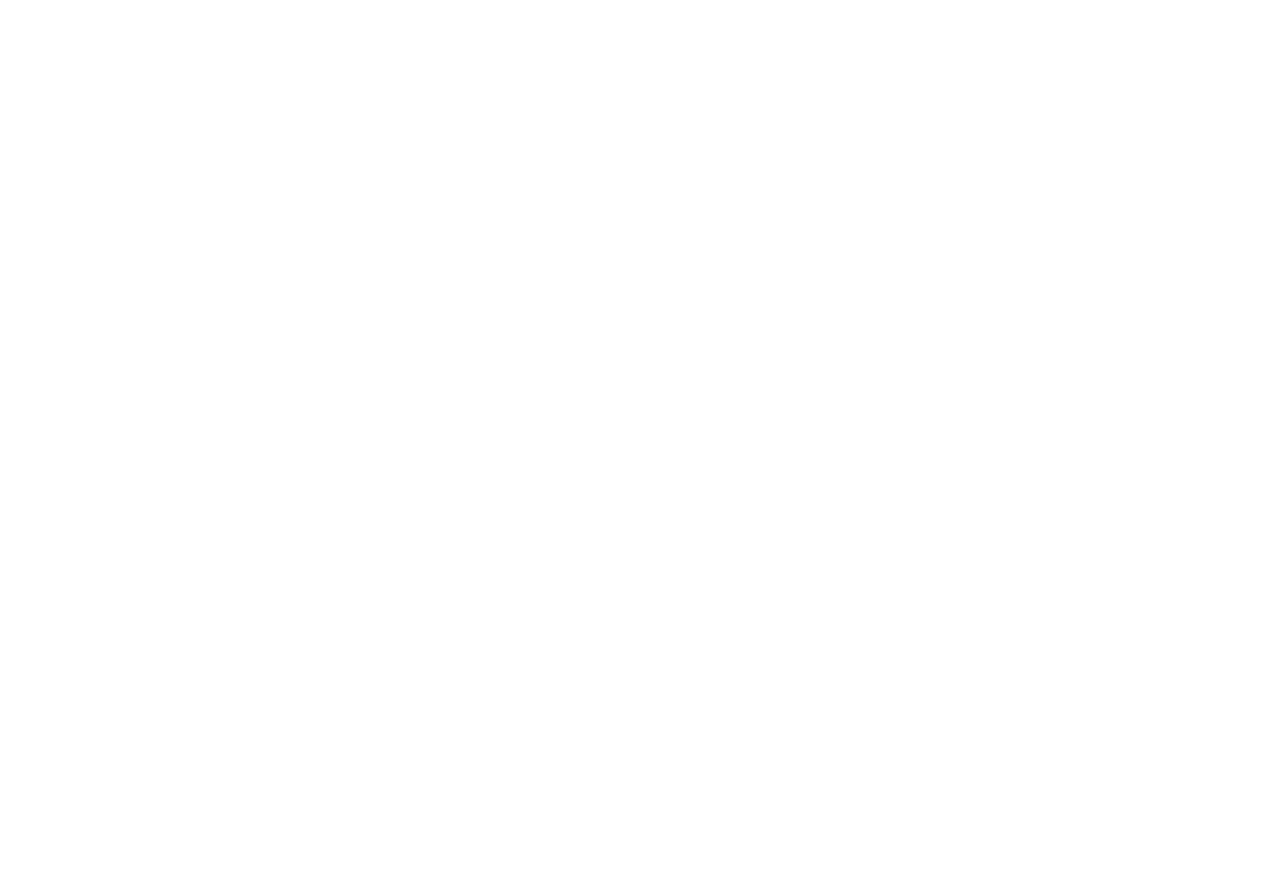
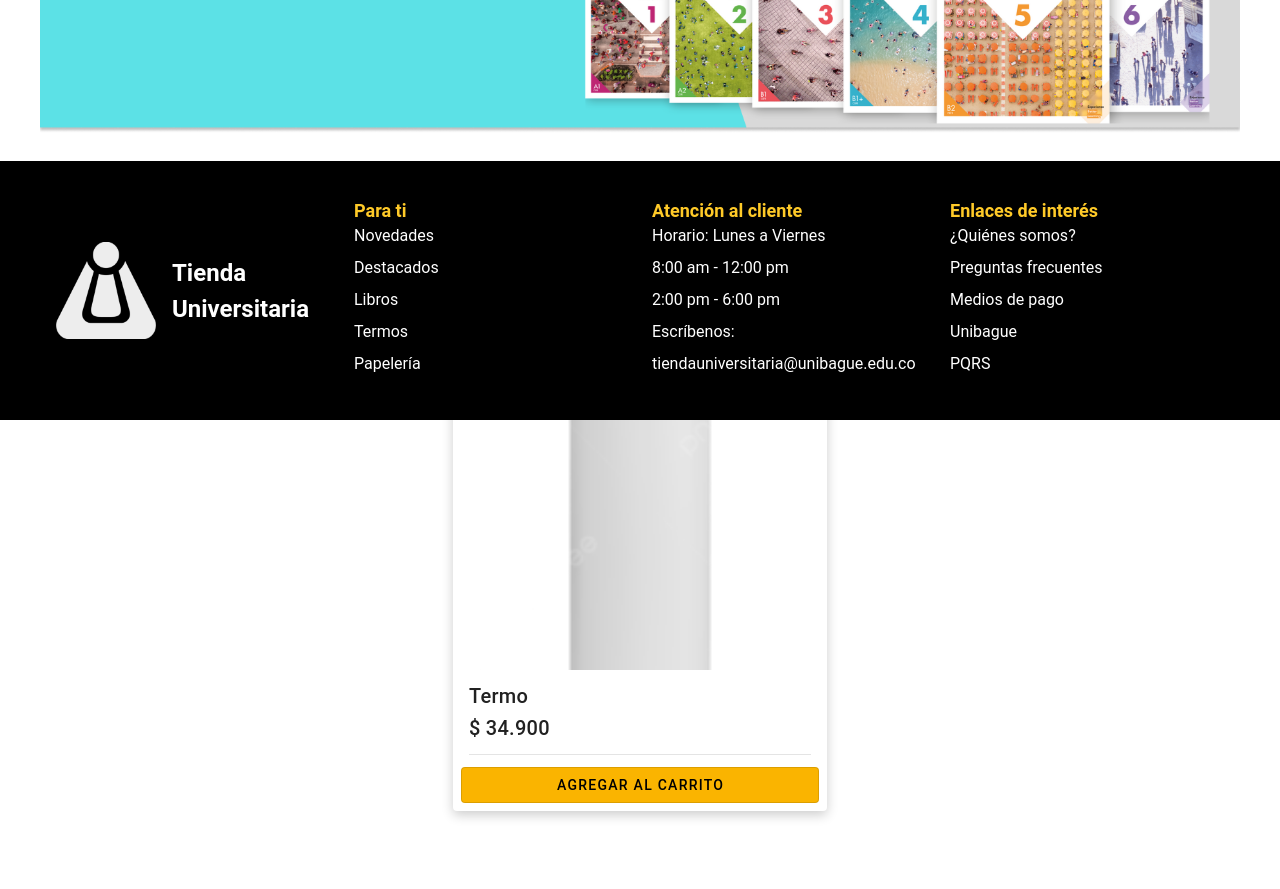
Before and after one commit to Konan03/unitienda-front, a Vue app: page / in a window 1280 px wide. Shown: the part 380-1269 px from the top of the page. Before the commit the page ends 800 px from the top, so only its background shows below. Built offline with nearby package versions, Linux system fonts and the light colour scheme.

Commit message:
add home

```diff
--- a/src/App.vue
+++ b/src/App.vue
@@ -3,11 +3,13 @@
     <v-main>
       <Navbar />
       <router-view />
+
     </v-main>
   </v-app>
 </template>
 
 <script setup>
+import Footer from "./components/footer/Footer.vue";
 import Navbar from "./components/navbar/Navbar.vue";
 
 </script>
--- /dev/null
+++ b/src/components/footer/Footer.vue
@@ -0,0 +1,85 @@
+<template>
+    <v-footer app class="footer">
+      <v-container>
+        <v-row>
+          <!-- Logo y nombre -->
+          <v-col class="d-flex align-center">
+            <v-img src="/src/assets/img/unibague 2.png" max-width="100"></v-img>
+            <div class="ml-4">
+              <h2 class="footer-title">Tienda<br>Universitaria</h2>
+            </div>
+          </v-col>
+
+          <!-- Sección Para ti -->
+          <v-col>
+            <h3 class="footer-subtitle">Para ti</h3>
+            <ul class="footer-list">
+              <li>Novedades</li>
+              <li>Destacados</li>
+              <li>Libros</li>
+              <li>Termos</li>
+              <li>Papelería</li>
+            </ul>
+          </v-col>
+
+          <!-- Sección Atención al cliente -->
+          <v-col>
+            <h3 class="footer-subtitle">Atención al cliente</h3>
+            <ul class="footer-list">
+              <li>Horario: Lunes a Viernes</li>
+              <li>8:00 am - 12:00 pm</li>
+              <li>2:00 pm - 6:00 pm</li>
+              <li>Escríbenos:</li>
+              <li>tiendauniversitaria@unibague.edu.co</li>
+            </ul>
+          </v-col>
+
+          <!-- Sección Enlaces de interés -->
+          <v-col>
+            <h3 class="footer-subtitle">Enlaces de interés</h3>
+            <ul class="footer-list">
+              <li>¿Quiénes somos?</li>
+              <li>Preguntas frecuentes</li>
+              <li>Medios de pago</li>
+              <li>Unibague</li>
+              <li>PQRS</li>
+            </ul>
+          </v-col>
+        </v-row>
+      </v-container>
+    </v-footer>
+  </template>
+
+  <script setup>
+    //
+  </script>
+
+  <style scoped>
+  .footer {
+    background-color: #000000;
+    color: #ffffff;
+    padding: 20px 0;
+  }
+
+  .footer-title {
+    font-size: 24px;
+    font-weight: bold;
+  }
+
+  .footer-subtitle {
+    color: #ffca28;
+    font-size: 18px;
+    font-weight: bold;
+  }
+
+  .footer-list {
+    list-style: none;
+    padding: 0;
+    margin: 0;
+  }
+
+  .footer-list li {
+    font-size: 16px;
+    margin-bottom: 8px;
+  }
+  </style>
--- /dev/null
+++ b/src/components/home/benefitsBar/BenefitsBar.vue
@@ -0,0 +1,56 @@
+<template>
+    <v-container>
+      <!-- Barra de características (iconos) -->
+      <div class="features-bar">
+        <v-container fluid>
+          <v-row no-gutters>
+            <v-col class="d-flex justify-center align-center feature-item" cols="4">
+              <v-icon style="font-size: 60px;">mdi-store</v-icon>
+              <span class="feature-text">Pagos seguros</span>
+            </v-col>
+            <v-col class="d-flex justify-center align-center feature-item" cols="4">
+              <v-icon style="font-size: 60px;">mdi-check-circle</v-icon>
+              <span class="feature-text">Productos 100% originales</span>
+            </v-col>
+            <v-col class="d-flex justify-center align-center" cols="4">
+              <v-icon style="font-size: 60px;">mdi-credit-card</v-icon>
+              <span class="feature-text">Múltiples medios de pago</span>
+            </v-col>
+          </v-row>
+        </v-container>
+      </div>
+    </v-container>
+  </template>
+
+  <script setup>
+    //
+  </script>
+
+  <style scoped>
+  .features-bar {
+    width: 100vw;
+    background-color: #32486C;
+    color: white;
+    padding: 10px 0;
+    margin-left: calc(-50vw + 50%);
+    margin-top: 70px;
+  }
+
+  .feature-item {
+    position: relative;
+  }
+
+  .feature-item:not(:last-child)::after {
+    content: '';
+    position: absolute;
+    right: 0;
+    height: 140%; /* Aumentar el tamaño del separador */
+    top: -15%; /* Centramos el separador verticalmente */
+    border-right: 1px solid #ffffff;
+  }
+
+  .feature-text {
+    margin-left: 10px;
+    font-size: 30px;
+  }
+  </style>
--- /dev/null
+++ b/src/components/home/cardProduct/CardProduct.vue
@@ -0,0 +1,58 @@
+<template>
+  <v-container>
+    <v-card
+      :disabled="loading"
+      :loading="loading"
+      class="mx-auto my-12 custom-card"
+      max-width="374"
+    >
+      <template v-slot:loader="{ isActive }">
+        <v-progress-linear
+          :active="isActive"
+          color="deep-purple"
+          height="4"
+          indeterminate
+        ></v-progress-linear>
+      </template>
+
+      <v-img height="350" src="\src\assets\img\image 3.png" cover></v-img>
+
+      <v-card-item>
+        <v-card-title>Termo</v-card-title>
+        <v-card-title>$ 34.900</v-card-title>
+      </v-card-item>
+
+      <v-divider class="mx-4 mb-1"></v-divider>
+
+      <v-card-actions>
+        <v-btn
+          class="custom-btn"
+          block
+          border
+        >
+          Agregar al carrito
+        </v-btn>
+      </v-card-actions>
+    </v-card>
+  </v-container>
+</template>
+
+<script setup>
+  //
+</script>
+
+<style scoped>
+.custom-card {
+  box-shadow: 0px 4px 12px rgba(0, 0, 0, 0.2); /* Más sombra */
+}
+
+.custom-btn {
+  background-color: #FAB400 !important; /* Color de fondo del botón */
+  color: black !important; /* Color del texto */
+}
+
+.custom-btn:hover {
+  background-color: #ffca28 !important; /* Color del botón al hacer hover */
+}
+
+</style>
--- /dev/null
+++ b/src/components/home/welcomeSection/Welcome.vue
@@ -0,0 +1,64 @@
+<template>
+    <v-container>
+      <v-row class="align-center">
+        <v-col cols="12" md="6">
+          <v-img
+            :width="800"
+            aspect-ratio="16/9"
+            cover
+            src="\src\assets\img\image 6.png"
+          ></v-img>
+        </v-col>
+
+        <v-col cols="12" md="6">
+          <h1 class="welcome-title">¡Bienvenidos a la tienda universitaria!</h1>
+          <p class="welcome-text">
+            "Lorem ipsum dolor sit amet, consectetur adipiscing elit, sed do
+            eiusmod tempor incididunt ut labore et dolore magna aliqua. Ut enim ad
+            minim veniam, quis nostrud exercitation ullamco laboris nisi ut
+            aliquip ex ea commodo consequat. Duis aute irure dolor in
+            reprehenderit in voluptate velit esse cillum dolore eu fugiat nulla
+            pariatur. Excepteur sint occaecat cupidatat non proident, sunt in
+            culpa qui officia deserunt mollit anim id est laborum."
+          </p>
+          <v-btn class="see-more-btn"> Ver más </v-btn>
+        </v-col>
+      </v-row>
+    </v-container>
+  </template>
+
+  <script setup>
+    // Script setup
+  </script>
+
+  <style scoped>
+  .welcome-title {
+    font-size: 24px;
+    font-weight: bold;
+    color: #ffca28; /* Color amarillo */
+    text-align: center; /* Centrar el título */
+  }
+
+  .welcome-text {
+    font-size: 16px;
+    font-weight: 500;
+    color: #2f2f2f; /* Color gris oscuro */
+    margin-bottom: 20px;
+  }
+
+  .see-more-btn {
+    background-color: #0F1F39 !important; /* Color azul oscuro */
+    color: white !important;
+    border-radius: 8px;
+    font-weight: bold;
+    font-size: 14px; /* Tamaño de texto más pequeño */
+    padding: 8px 16px; /* Reducir padding */
+    width: 150px; /* Ancho más pequeño */
+    margin: 0 auto; /* Centrar el botón horizontalmente */
+    display: block; /* Asegurar que se centre */
+  }
+
+  .see-more-btn:hover {
+    background-color: #2c3e50 !important; /* Color ligeramente más claro para el hover */
+  }
+  </style>
--- /dev/null
+++ b/src/pages/Home.vue
@@ -0,0 +1,64 @@
+<template>
+  <v-container class="image-container">
+    <img
+      src="/src/assets/img/carrusel ejemplo 1.png"
+      class="full-width-image"
+    />
+
+    <v-row>
+      <v-col cols="auto">
+        <p class="section-title">Nuestros productos</p>
+      </v-col>
+    </v-row>
+    <v-row>
+      <v-col>
+        <v-btn class="custom-btn" outlined>Destacados</v-btn>
+        <v-btn class="custom-btn" outlined>Nuevos</v-btn>
+      </v-col>
+    </v-row>
+
+    <CardProduct/>
+    <Welcome/>
+    <BenefitsBar/>
+    <Footer/>
+
+  </v-container>
+</template>
+
+<script setup>
+import Footer from '@/components/footer/Footer.vue';
+import BenefitsBar from '@/components/home/benefitsBar/BenefitsBar.vue';
+import CardProduct from '@/components/home/cardProduct/CardProduct.vue';
+import Welcome from '@/components/home/welcomeSection/Welcome.vue';
+
+//
+</script>
+
+<style scoped>
+.image-container {
+  width: 100%;
+  padding: 0; /* Asegura que no haya relleno extra en el contenedor */
+}
+
+.full-width-image {
+  width: 100%; /* La imagen tomará todo el ancho del contenedor */
+  height: auto; /* La altura se ajustará proporcionalmente */
+  display: block; /* Asegura que la imagen no se comporte como un inline element */
+}
+
+.section-title {
+  font-size: 1.8rem; /* Aumenta el tamaño del texto */
+  font-weight: bold;
+  margin-top: 20px;
+}
+
+.custom-btn {
+  background-color: #4a6fa5;
+  color: white;
+  border-radius: 12px;
+  text-transform: none; /* Espacio entre los botones */
+  margin-right: 10px;
+  padding-left: 20px;
+  padding-right: 20px;
+}
+</style>
--- a/src/router/index.js
+++ b/src/router/index.js
@@ -8,14 +8,20 @@
 // Composables
 import { createRouter, createWebHistory } from 'vue-router/auto'
 import { routes } from 'vue-router/auto-routes'
+import Home from '@/pages/Home.vue';
 
-// const routesPages = [
 
-// ]
+const routesPages = [
+  {path: '/', component: Home, name: 'Home'}
+
+]
 
 const router = createRouter({
   history: createWebHistory(import.meta.env.BASE_URL),
-  routes,
+  routes:[
+    ...routesPages,
+    ...routes
+  ]
 })
 
 // Workaround for https://github.com/vitejs/vite/issues/11804
```
Also changed, not shown: src/pages/index.vue (deleted, +0 -7 lines), src/assets/img/image 3.png (added).
